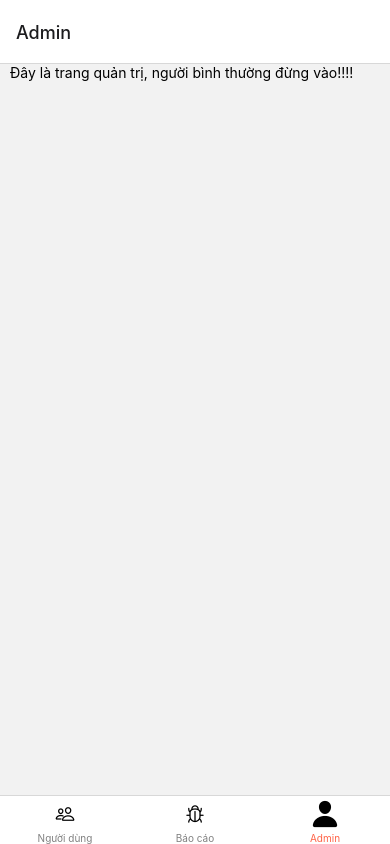
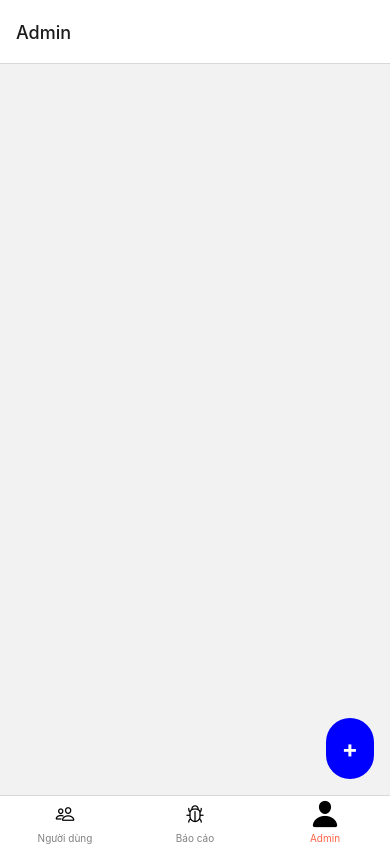
Before and after one commit to Mai-Thanh-Thuan-15-4-2/AppNLU_Admin, a React Native app: screen /Admin in a window 390 px wide. Built offline with nearby package versions, Linux system fonts and the light colour scheme.

Commit message:
thêm giao diện user.js và addaccounts

```diff
--- /dev/null
+++ b/components/HomeScreen.js
@@ -0,0 +1,45 @@
+import React, { useState } from 'react';
+import { View, Text, TouchableOpacity, StyleSheet } from 'react-native';
+
+const HomeScreen = ({ navigation, userRole }) => {
+  const [isAdmin] = useState(userRole === 'admin');
+
+  const handleAddAccountPress = () => {
+    navigation.navigate('AddAccount');
+  };
+
+  return (
+    <View style={styles.container}>
+      {/* Nội dung trang chủ ở đây */}
+
+      {/* Nút thêm tài khoản */}
+      {/* {isAdmin && ( */}
+        <TouchableOpacity style={styles.addButton} onPress={handleAddAccountPress}>
+          <Text style={styles.buttonText}>+</Text>
+        </TouchableOpacity>
+      {/* )} */}
+    </View>
+  );
+};
+
+const styles = StyleSheet.create({
+  container: {
+    flex: 1,
+    // Rest of your styles
+  },
+  addButton: {
+    position: 'absolute',
+    bottom: 16,
+    right: 16,
+    backgroundColor: 'blue',
+    padding: 16,
+    borderRadius: 30, // Nếu bạn muốn nút tròn
+  },
+  buttonText: {
+    color: 'white',
+    fontSize: 24,
+    fontWeight: 'bold',
+  },
+});
+
+export default HomeScreen;
--- a/components/MenuPane.js
+++ b/components/MenuPane.js
@@ -4,6 +4,7 @@ import Icon from 'react-native-vector-icons/Ionicons';
 import User from './User';
 import Admin from './Admin';
 import Report from './Report';
+import HomeScreen from './HomeScreen';
 
 const Tab = createBottomTabNavigator();
 
@@ -34,7 +35,8 @@ const MenuPane = () => {
     >
       <Tab.Screen name="Người dùng" component={User} />
       <Tab.Screen name="Báo cáo" component={Report}/>
-      <Tab.Screen name="Admin" component={Admin}/>
+      <Tab.Screen name="Admin" component={HomeScreen}/>
+
     </Tab.Navigator>
   );
 };
```
